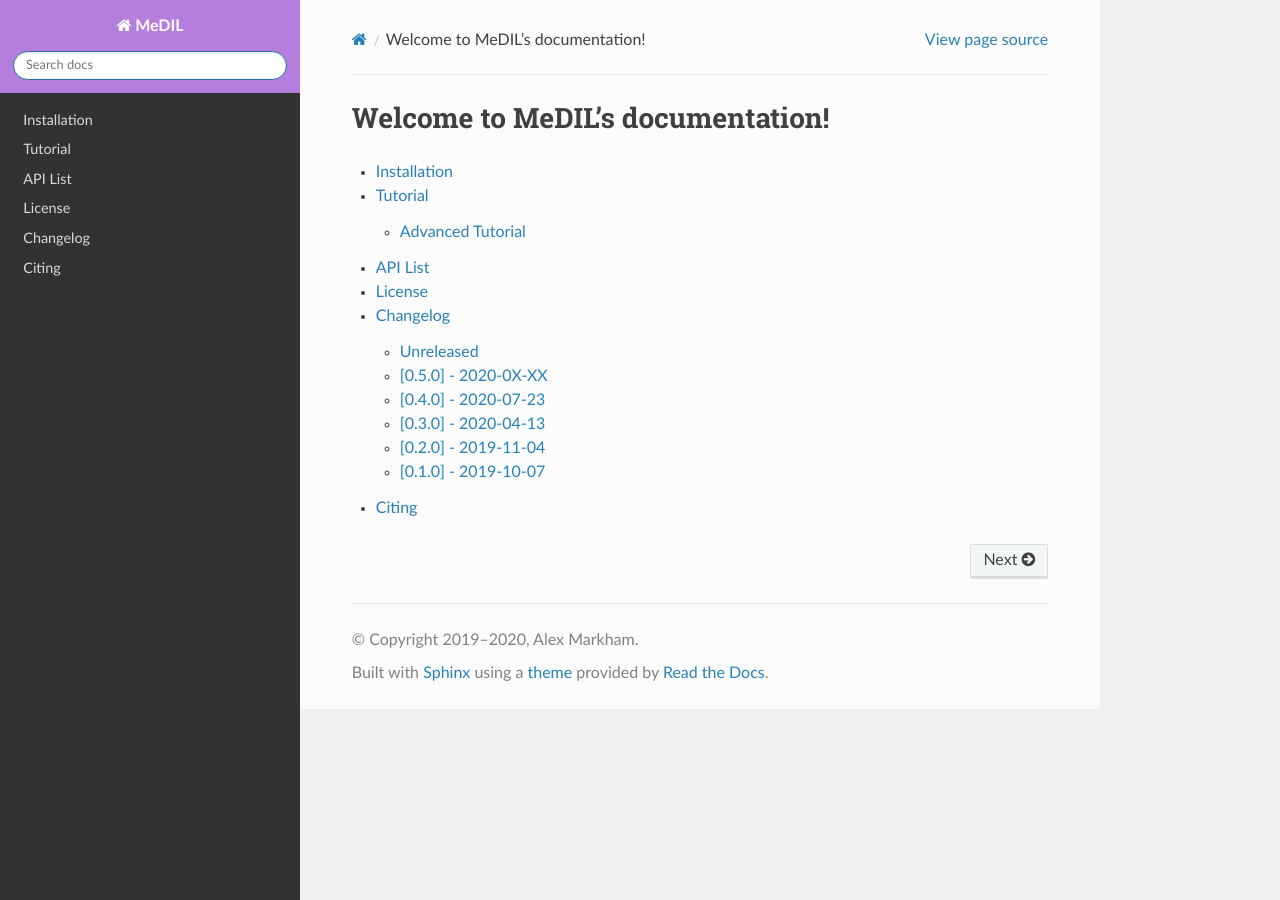
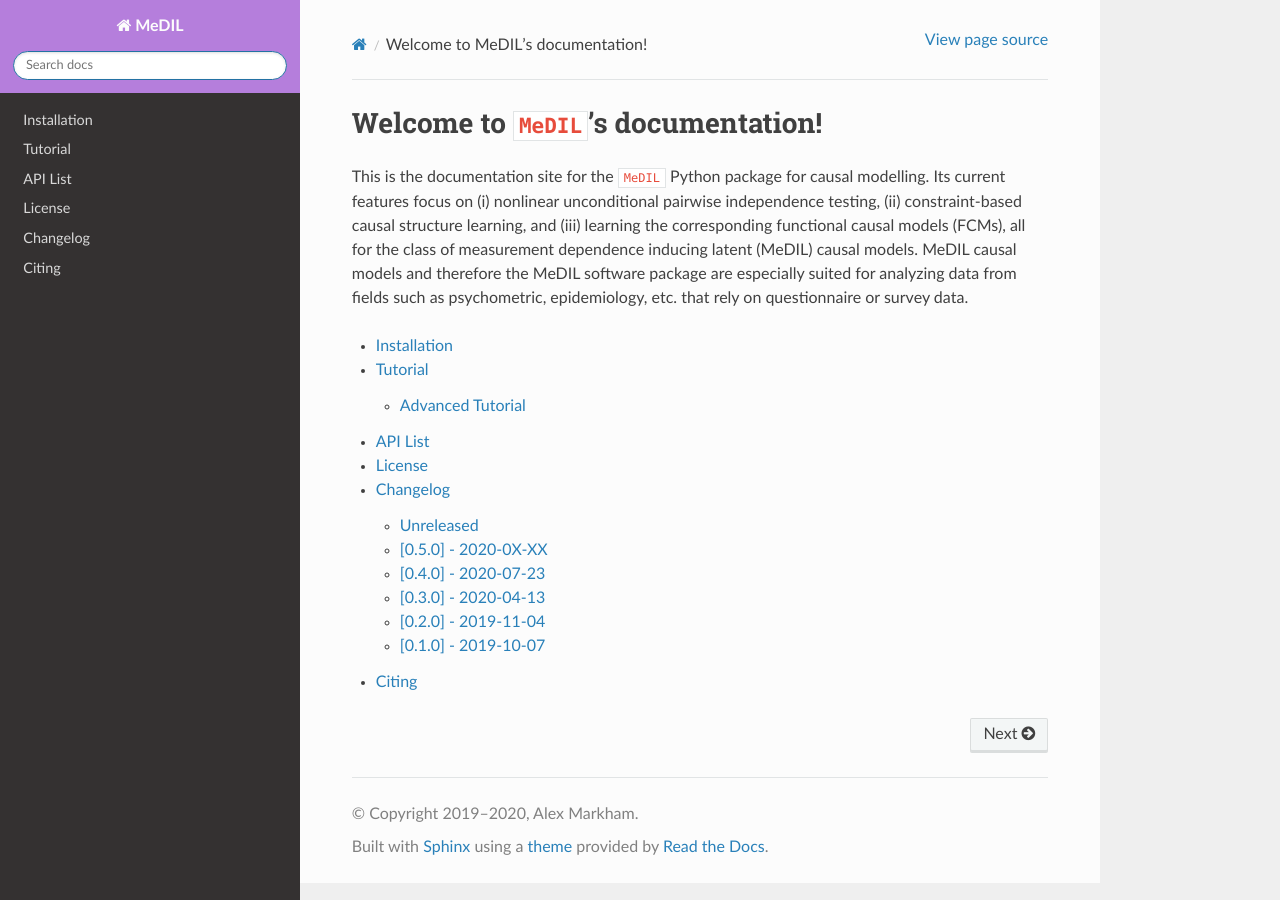
Before and after one commit to Alex-Markham/medil, a Sphinx documentation site: the page built from docs/index.rst, in a window 1280 px wide. Built offline with Sphinx 7.4.7 and the Read the Docs theme 2.0.0, drawn with Linux system fonts in a browser that asks for light colours; pages that are not in the unit, such as notebooks, are missing from menus.

Commit message:
finalized (for now) index page

```diff
--- a/docs/index.rst
+++ b/docs/index.rst
@@ -1,5 +1,13 @@
-Welcome to MeDIL's documentation!
+Welcome to ``MeDIL``'s documentation!
 =================================
+
+This is the documentation site for the ``MeDIL`` Python package for causal modelling.
+Its current features focus on
+(i) nonlinear unconditional pairwise independence testing,
+(ii) constraint-based causal structure learning, and
+(iii) learning the corresponding functional causal models (FCMs),
+all for the class of measurement dependence inducing latent (MeDIL) causal models.
+MeDIL causal models and therefore the MeDIL software package are especially suited for analyzing data from fields such as psychometric, epidemiology, etc. that rely on questionnaire or survey data.
 
 .. toctree::
    :maxdepth: 2
```
